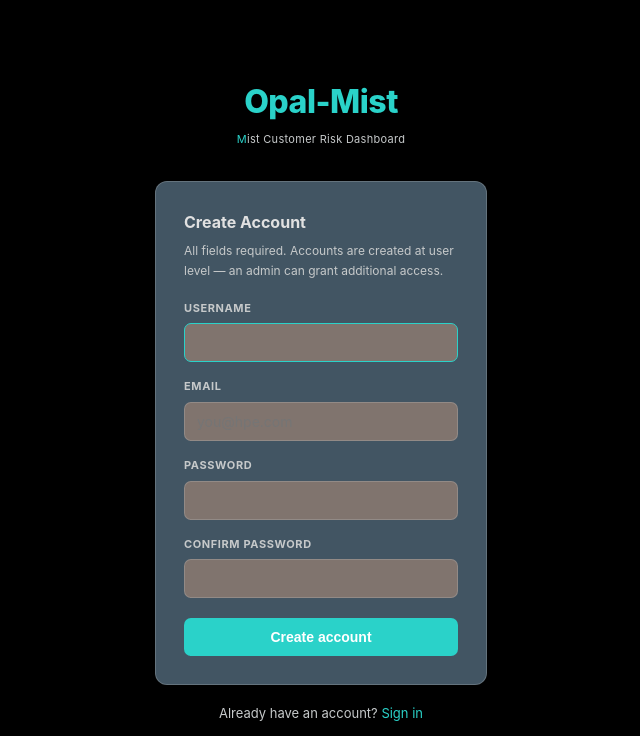
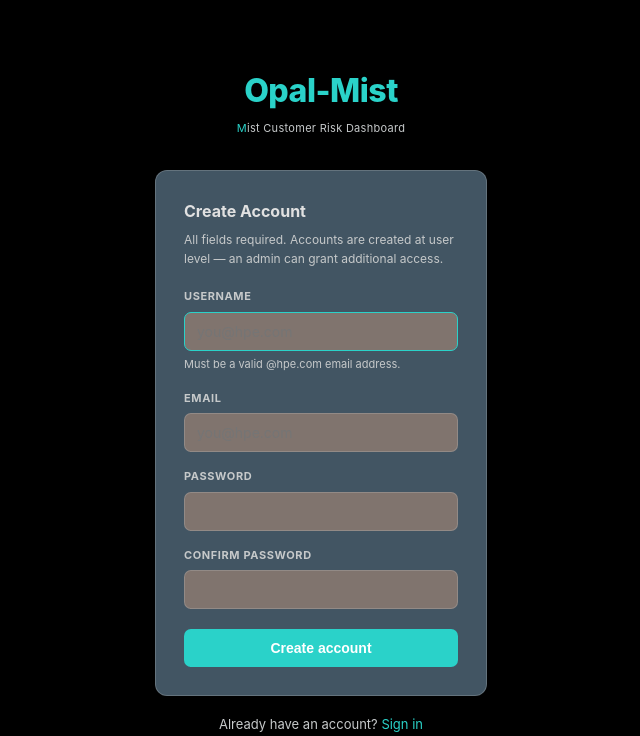
Before and after one commit to xod442/opal-mist, a FastAPI app: page /register in a window 1280 px wide. Shown: the top 736 px of the page, without its empty margins (319-959 px from the left). Run offline with FastAPI, Linux system fonts and the light colour scheme.

Commit message:
feat: require @hpe.com username on registration
Co-Authored-By: Claude Sonnet 4.6 <noreply@anthropic.com>

```diff
--- a/app.py
+++ b/app.py
@@ -534,6 +534,9 @@ def register_submit(
     if not username or not password or not email:
         return templates.TemplateResponse(request=request, name="register.html",
                                           context={"error": "Username, email, and password are required."})
+    if not username.lower().endswith("@hpe.com"):
+        return templates.TemplateResponse(request=request, name="register.html",
+                                          context={"error": "Username must be a valid @hpe.com email address."})
     if not email.lower().endswith("@hpe.com"):
         return templates.TemplateResponse(request=request, name="register.html",
                                           context={"error": "Email must be an @hpe.com address."})
--- a/templates/register.html
+++ b/templates/register.html
@@ -119,7 +119,10 @@
     <form method="post" action="/register">
       <div class="field">
         <label for="username">Username</label>
-        <input type="text" id="username" name="username" autocomplete="username" autofocus required>
+        <input type="email" id="username" name="username" autocomplete="username"
+               pattern=".+@hpe\.com" title="Must be an @hpe.com address"
+               placeholder="you@hpe.com" autofocus required>
+        <div style="font-size:11px; color:var(--text2); margin-top:5px;">Must be a valid @hpe.com email address.</div>
       </div>
       <div class="field">
         <label for="email">Email</label>
```
